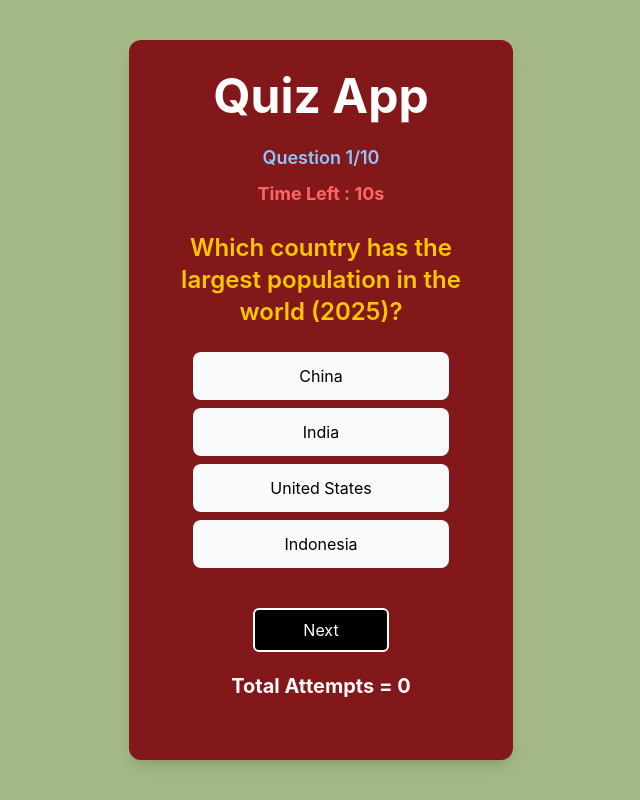
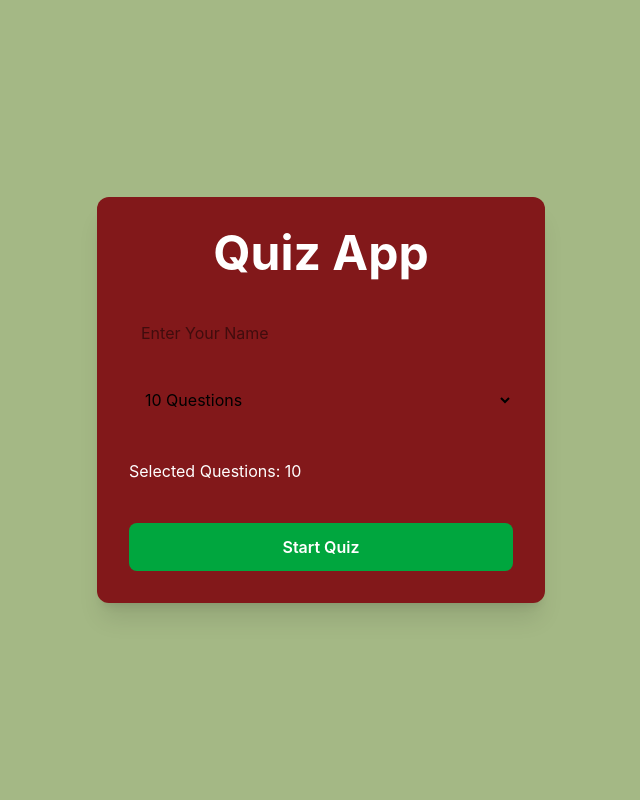
Before and after one commit to AbhayDeveloperr/Quiz-App, a React (Vite) app in the folder Quiz-App/: page / in a window 1280 px wide. Shown: the whole page, without its empty margins (319-959 px from the left). Built offline with nearby package versions, Linux system fonts and the light colour scheme.

Commit message:
Home Page Ui in Progress

```diff
--- a/Quiz-App/src/App.jsx
+++ b/Quiz-App/src/App.jsx
@@ -1,11 +1,18 @@
+import { BrowserRouter, Routes, Route } from "react-router-dom";
 import React from 'react'
+import Home from './pages/Home'
 import Quiz from './pages/Quiz'
+import Result from './pages/Result'
 
 const App = () => {
   return (
-    <div>
-      <Quiz />
-    </div>
+    <BrowserRouter>
+      <Routes>
+        <Route path="/" element={<Home/>}/>
+        {/* <Route path="/Quiz" element={<Quiz/>}/> */}
+        <Route path="/Result" element={<Result/>}/>
+      </Routes>
+    </BrowserRouter>
   )
 }
 
--- a/Quiz-App/src/pages/Home.jsx
+++ b/Quiz-App/src/pages/Home.jsx
@@ -0,0 +1,37 @@
+import React, { useState } from 'react'
+
+const Home = () => {
+
+    const [name, setName] = useState("");
+    const [queLimit, setQueLimit] = useState(10);
+
+  return (
+    <div className="min-h-screen flex justify-center items-center bg-[#A4B885] px-4">
+      <div className="w-full max-w-md bg-red-900 rounded-xl shadow-xl p-6 md:p-8">
+        <h1 className='text-3xl md:text-5xl text-white font-bold text-center mb-8'>Quiz App</h1>
+
+        <input type="text" placeholder='Enter Your Name' value={name} onChange={(e)=>{
+            setName(e.target.value);
+        }}  className="w-full p-3 rounded mb-5 outline-none focus:ring-2 focus:ring-green-500"/>
+
+        <select value={queLimit} onChange={(e)=>{
+            setQueLimit(Number(e.target.value));
+        }} className='w-full p-3 rounded mb-5'
+        >
+            <option value={5}>5 Questions</option>
+            <option value={10}>10 Questions</option>
+            <option value={15}>15 Questions</option>
+            <option value={20}>20 Questions</option>
+        </select>
+
+        <p className="text-white my-4">
+            Selected Questions: {queLimit}
+        </p>
+
+        <button className="w-full mt-6 bg-green-600 hover:bg-green-700 text-white py-3 rounded-lg font-semibold transition cursor-pointer">Start Quiz</button>
+      </div>
+    </div>
+  )
+}
+
+export default Home
--- a/Quiz-App/src/pages/Result.jsx
+++ b/Quiz-App/src/pages/Result.jsx
@@ -0,0 +1,11 @@
+import React from 'react'
+
+const Result = () => {
+  return (
+    <div>
+      Result
+    </div>
+  )
+}
+
+export default Result
```
